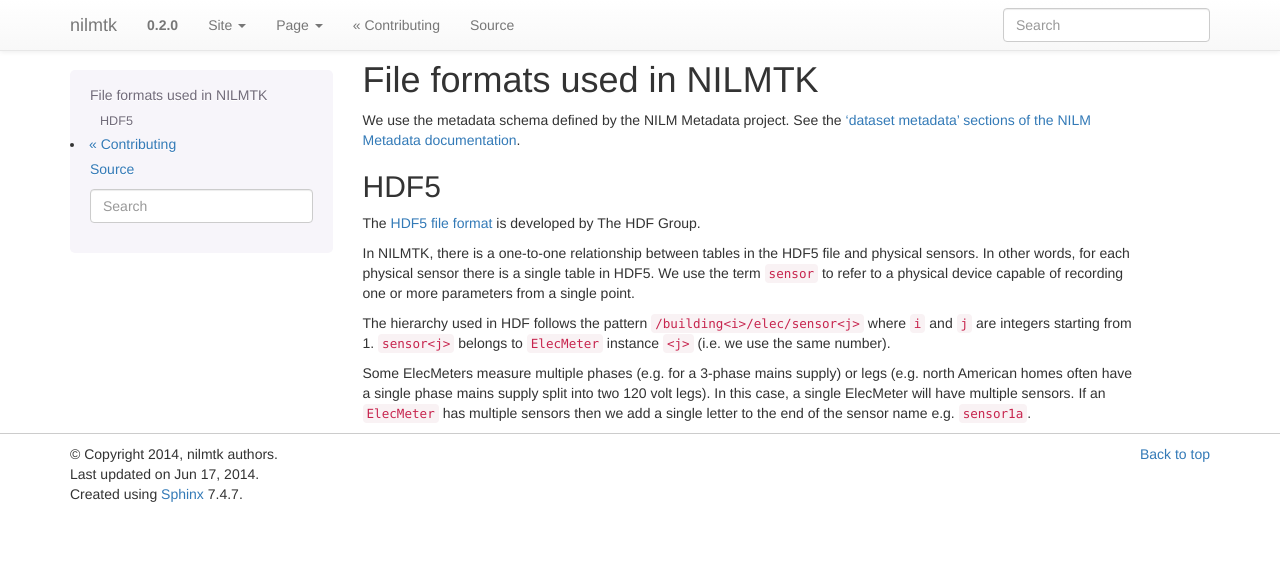
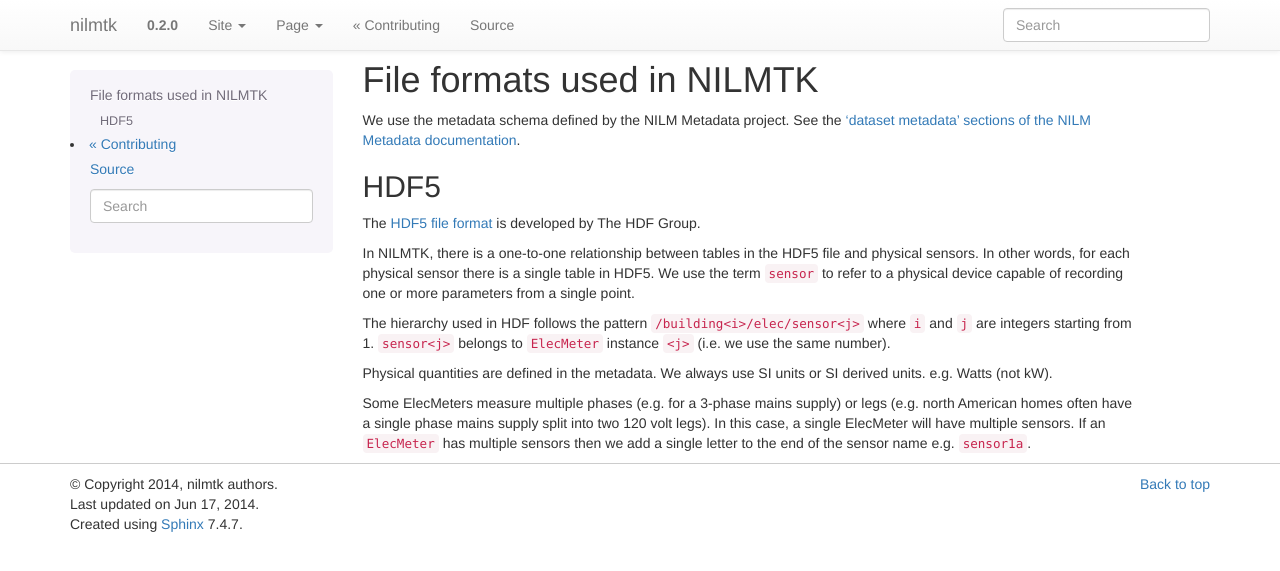
Before and after one commit to nilmtk/nilmtk, a Sphinx documentation site: the page built from docs/source/fileformats.rst, in a window 1280 px wide. Shown: the top 571 px of the page. Built offline with Sphinx 7.4.7, drawn with Linux system fonts in a browser that asks for light colours.

Commit message:
we always use SI units

```diff
--- a/docs/source/fileformats.rst
+++ b/docs/source/fileformats.rst
@@ -26,6 +26,9 @@ The hierarchy used in HDF follows the pattern
 starting from 1.  ``sensor<j>`` belongs to ``ElecMeter`` instance ``<j>``
 (i.e. we use the same number).
 
+Physical quantities are defined in the metadata.  We always use SI
+units or SI derived units.  e.g. Watts (not kW).
+
 Some ElecMeters measure multiple phases (e.g. for a 3-phase mains
 supply) or legs (e.g. north American homes often have a single phase
 mains supply split into two 120 volt legs).  In this case, a single
```
